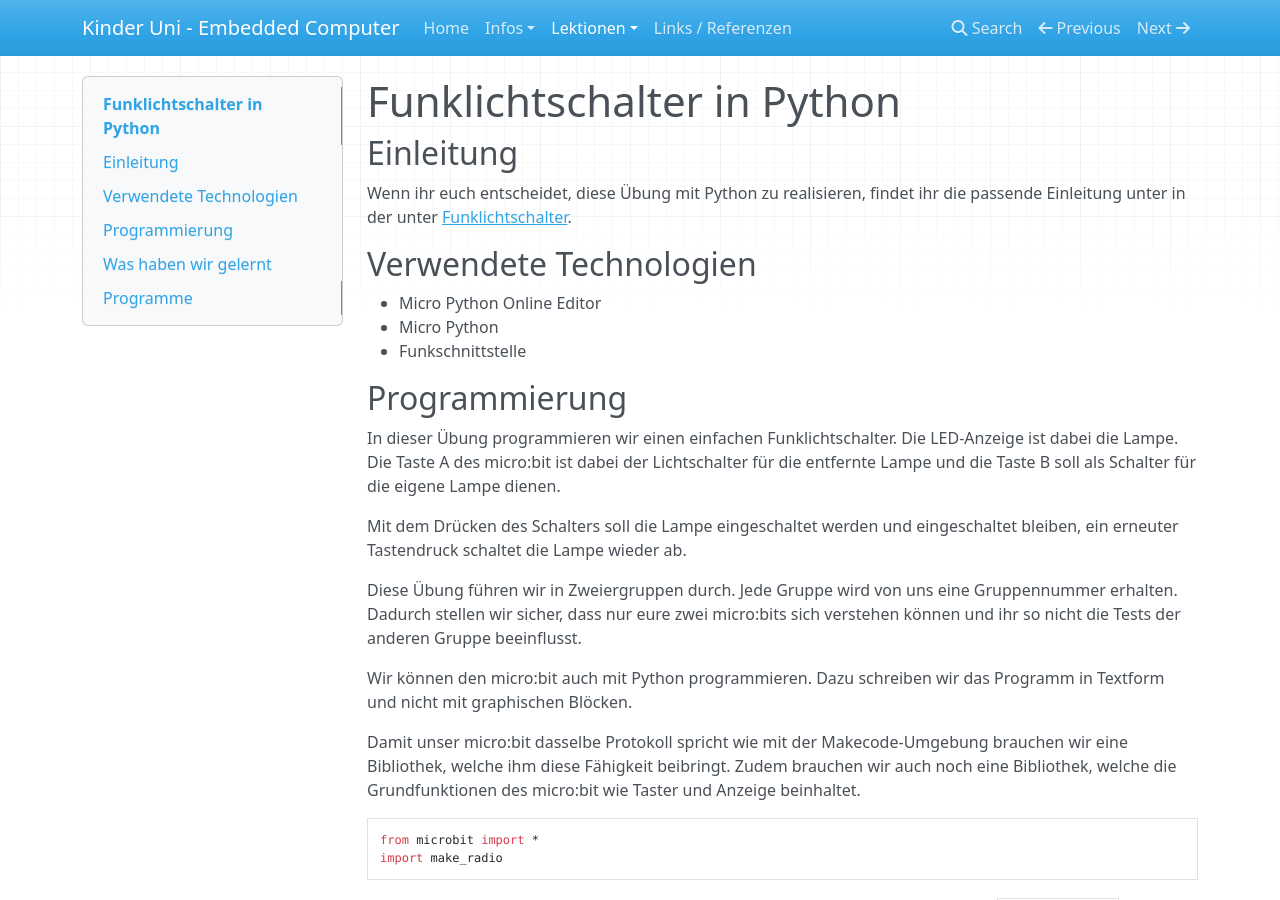
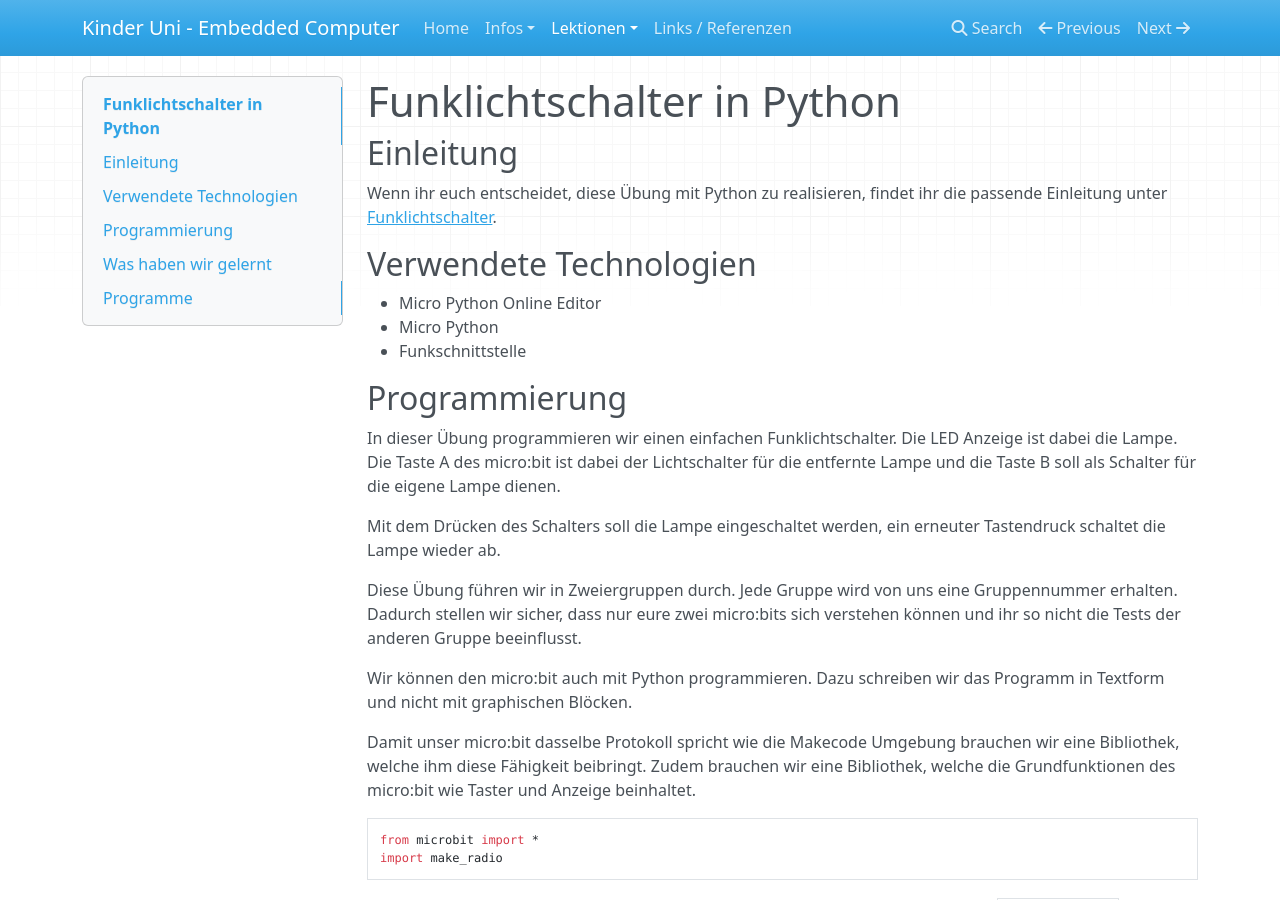
Before and after one commit to renestraub/ehk1, an MkDocs documentation site: the page built from docs/lessons/62_lightswitch_python/lesson.md, in a window 1280 px wide and 900 px high. Built offline with MkDocs 1.6.1, drawn with Linux system fonts in a browser that asks for light colours; nearby versions of some CDN libraries; some of the changed text lies outside the part shown.

Commit message:
Review Python Light Switch

````diff
--- a/docs/lessons/62_lightswitch_python/lesson.md
+++ b/docs/lessons/62_lightswitch_python/lesson.md
@@ -2,7 +2,7 @@
 
 ## Einleitung
 
-Wenn ihr euch entscheidet, diese Übung mit Python zu realisieren, findet ihr die passende Einleitung unter in der unter [Funklichtschalter](../../60_lightswitch/lesson).
+Wenn ihr euch entscheidet, diese Übung mit Python zu realisieren, findet ihr die passende Einleitung unter [Funklichtschalter](../../60_lightswitch/lesson).
 
 
 ## Verwendete Technologien
@@ -14,15 +14,15 @@ Wenn ihr euch entscheidet, diese Übung mit Python zu realisieren, findet ihr di
 
 ## Programmierung
 
-In dieser Übung programmieren wir einen einfachen Funklichtschalter. Die LED-Anzeige ist dabei die Lampe. Die Taste A des micro:bit ist dabei der Lichtschalter für die entfernte Lampe und die Taste B soll als Schalter für die eigene Lampe dienen.
+In dieser Übung programmieren wir einen einfachen Funklichtschalter. Die LED Anzeige ist dabei die Lampe. Die Taste A des micro:bit ist dabei der Lichtschalter für die entfernte Lampe und die Taste B soll als Schalter für die eigene Lampe dienen.
 
-Mit dem Drücken des Schalters soll die Lampe eingeschaltet werden und eingeschaltet bleiben, ein erneuter Tastendruck schaltet die Lampe wieder ab.
+Mit dem Drücken des Schalters soll die Lampe eingeschaltet werden, ein erneuter Tastendruck schaltet die Lampe wieder ab.
 
 Diese Übung führen wir in Zweiergruppen durch. Jede Gruppe wird von uns eine Gruppennummer erhalten. Dadurch stellen wir sicher, dass nur eure zwei micro:bits sich verstehen können und ihr so nicht die Tests der anderen Gruppe beeinflusst.
 
 Wir können den micro:bit auch mit Python programmieren. Dazu schreiben wir das Programm in Textform und nicht mit graphischen Blöcken.
 
-Damit unser micro:bit dasselbe Protokoll spricht wie mit der Makecode-Umgebung brauchen wir eine Bibliothek, welche ihm diese Fähigkeit beibringt. Zudem brauchen wir auch noch eine Bibliothek, welche die Grundfunktionen des micro:bit wie Taster und Anzeige  beinhaltet.
+Damit unser micro:bit dasselbe Protokoll spricht wie die Makecode Umgebung brauchen wir eine Bibliothek, welche ihm diese Fähigkeit beibringt. Zudem brauchen wir eine Bibliothek, welche die Grundfunktionen des micro:bit wie Taster und Anzeige beinhaltet.
 
 ```python
 from microbit import *
````
Also changed, not shown: other parts of docs/lessons/62_lightswitch_python/lesson.md (+1 -1 lines).
